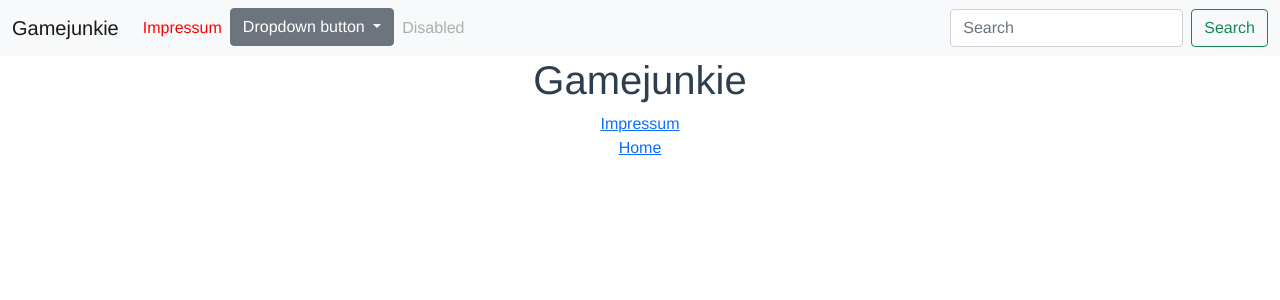
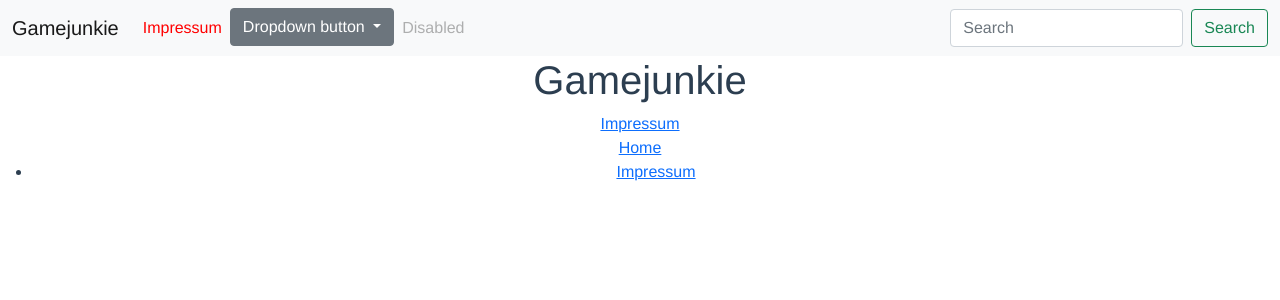
Before and after one commit to TimoCak/gamesite, a Vue app: page / in a window 1280 px wide. Shown: the top 300 px of the page. Built offline with nearby package versions, Linux system fonts and the light colour scheme.

Commit message:
new footer added

```diff
--- a/src/App.vue
+++ b/src/App.vue
@@ -1,17 +1,20 @@
 <template>
   <HeaderVue />
   <router-view />
+  <FooterVue />
 </template>
 
 <script>
 
 import HeaderVue from "@/components/Header";
+import FooterVue from "@/components/Footer";
 
 export default {
   name: 'App',
   components: {
     //HelloWorld
-    HeaderVue
+    HeaderVue,
+    FooterVue
 
   }
 }
--- /dev/null
+++ b/src/components/Footer.vue
@@ -0,0 +1,23 @@
+<template>
+    <div id="footer">
+        <ul>
+            <li><router-link to="/Impressum">Impressum</router-link></li>
+        </ul>
+    </div>
+</template>
+
+<script>
+export default {
+    name: 'FooterVue'
+}
+
+</script>
+
+
+<style scoped>
+template {
+    margin-top: 50%;
+}
+
+
+</style>
```
Also changed, not shown: 1 other file (tests, documents, lock files or other folders).
